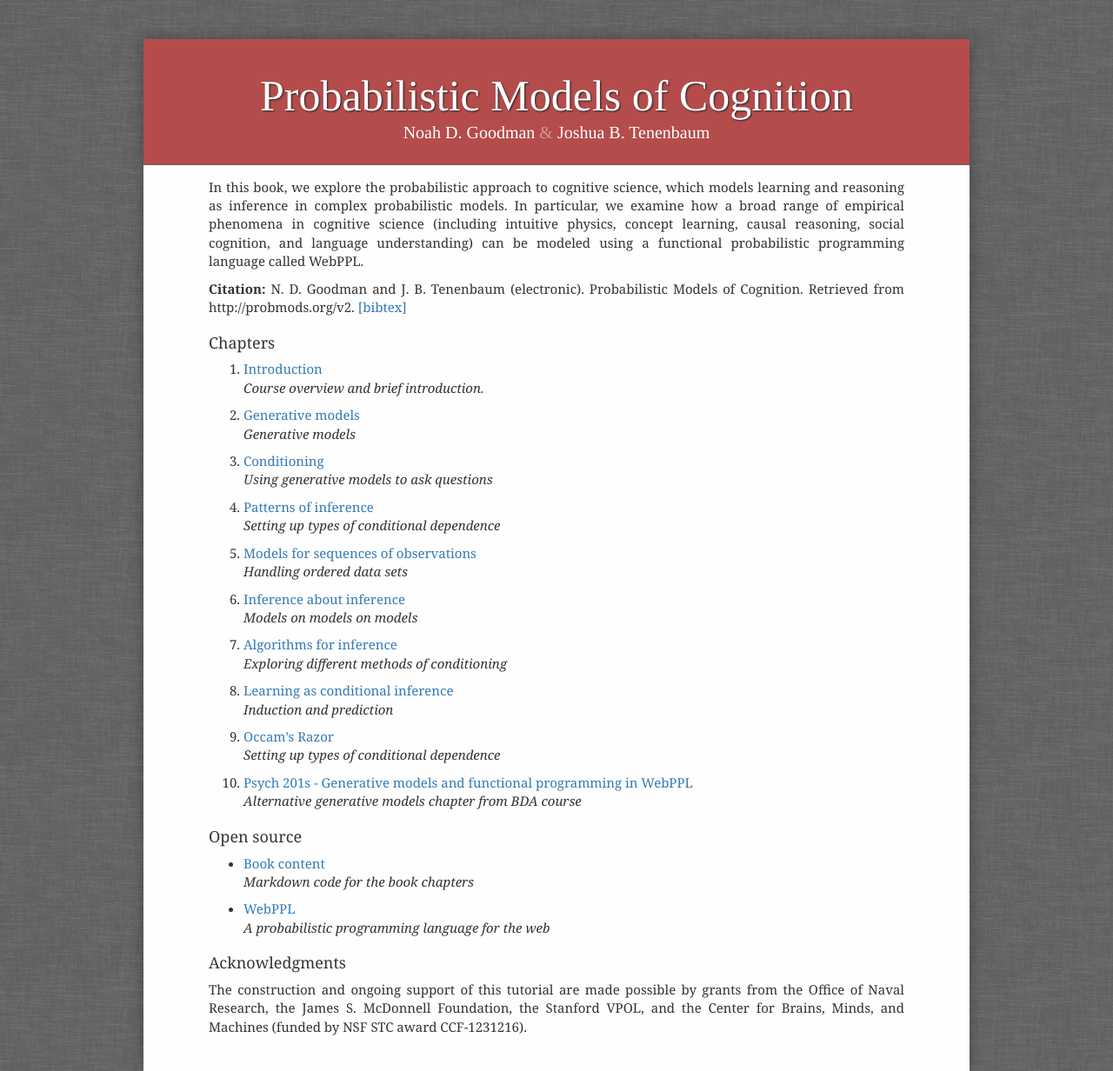
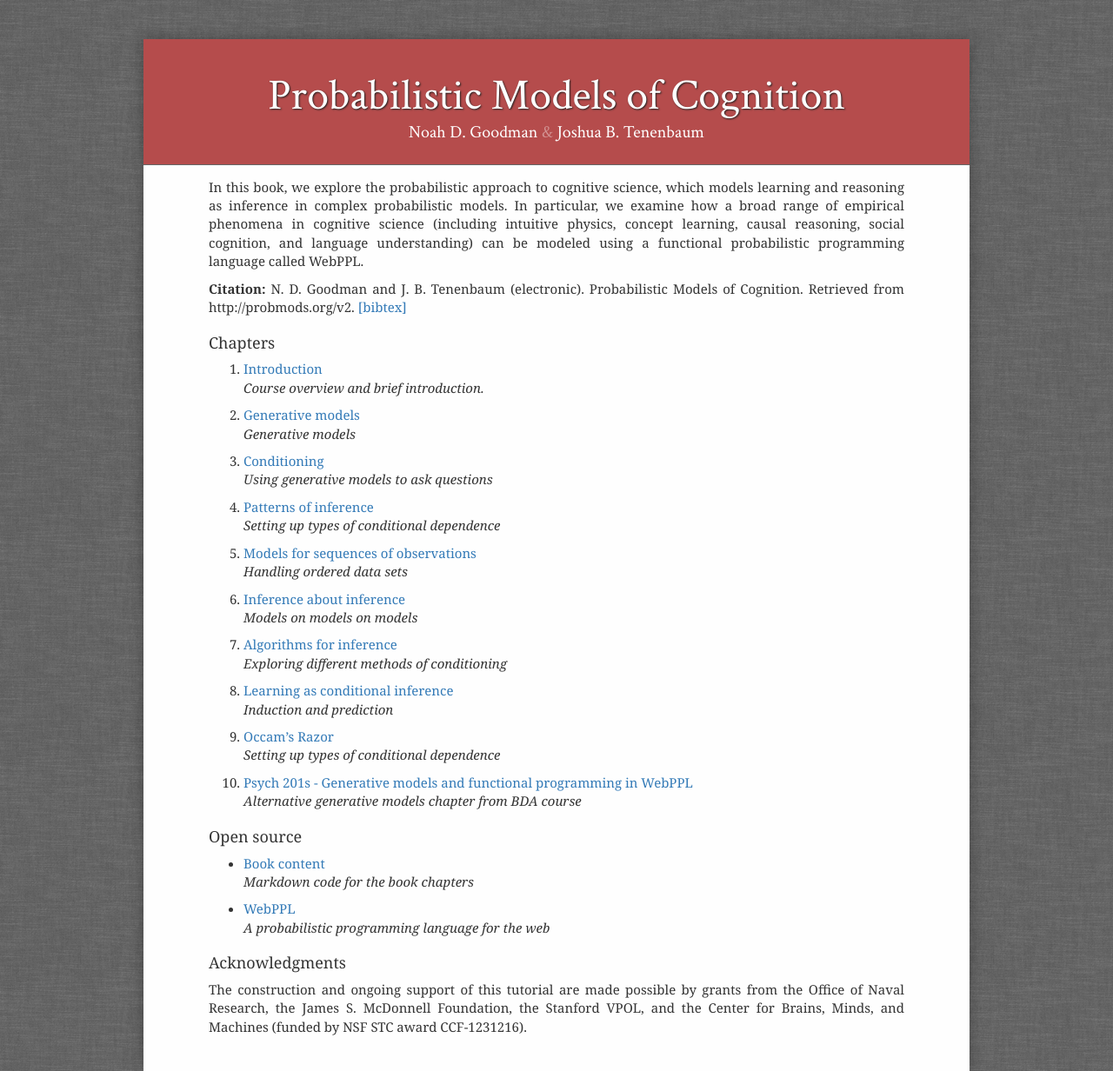
Before and after one commit to probmods/probmods2, a Jekyll site: the page built from index.md, in a window 1280 px wide. Shown: the whole page at 87% size. Built offline with Jekyll 4.4.1, drawn with Linux system fonts in a browser that asks for light colours; nearby versions of some CDN libraries; some web fonts are replaced; library files that are not in the unit come from our copies.

Commit message:
Add Crimson Text font

```diff
--- a/_layouts/default.html
+++ b/_layouts/default.html
@@ -8,12 +8,12 @@
 
     <title>{{ page.title }}</title>
 
-    <link href="https://fonts.googleapis.com/css?family=IM+Fell+French+Canon:400i" rel="stylesheet">
+
     <link rel="stylesheet" href="{{ site.baseurl }}/bower_components/bootstrap/dist/css/bootstrap.min.css">
     <link rel="stylesheet" href="{{ site.baseurl }}/bower_components/bootstrap/dist/css/bootstrap-theme.min.css">
     <link rel="stylesheet" href="{{ site.baseurl }}/assets/css/custom.css">
     <link rel="stylesheet" href="{{ site.baseurl }}/assets/css/code.css">
-    <link href="https://fonts.googleapis.com/css?family=Inconsolata:400,700" rel="stylesheet">
+    <link href="https://fonts.googleapis.com/css?family=Crimson+Text|Inconsolata" rel="stylesheet">
     <script src="{{ site.baseurl }}/bower_components/jquery/dist/jquery.min.js"></script>
     <script src="{{ site.baseurl }}/bower_components/bootstrap/dist/js/bootstrap.min.js"></script>
     <script src="{{ site.baseurl }}/bower_components/paper/dist/paper-full.js"></script>
```
